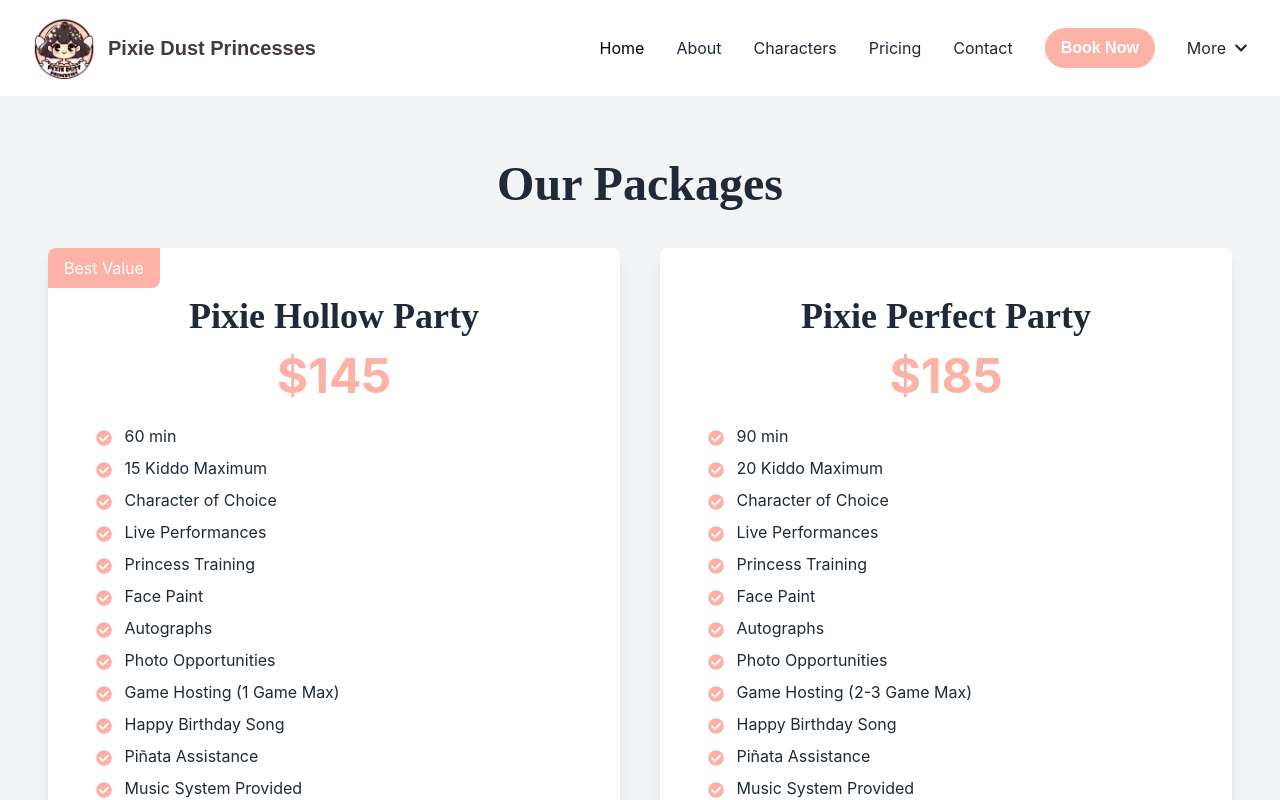
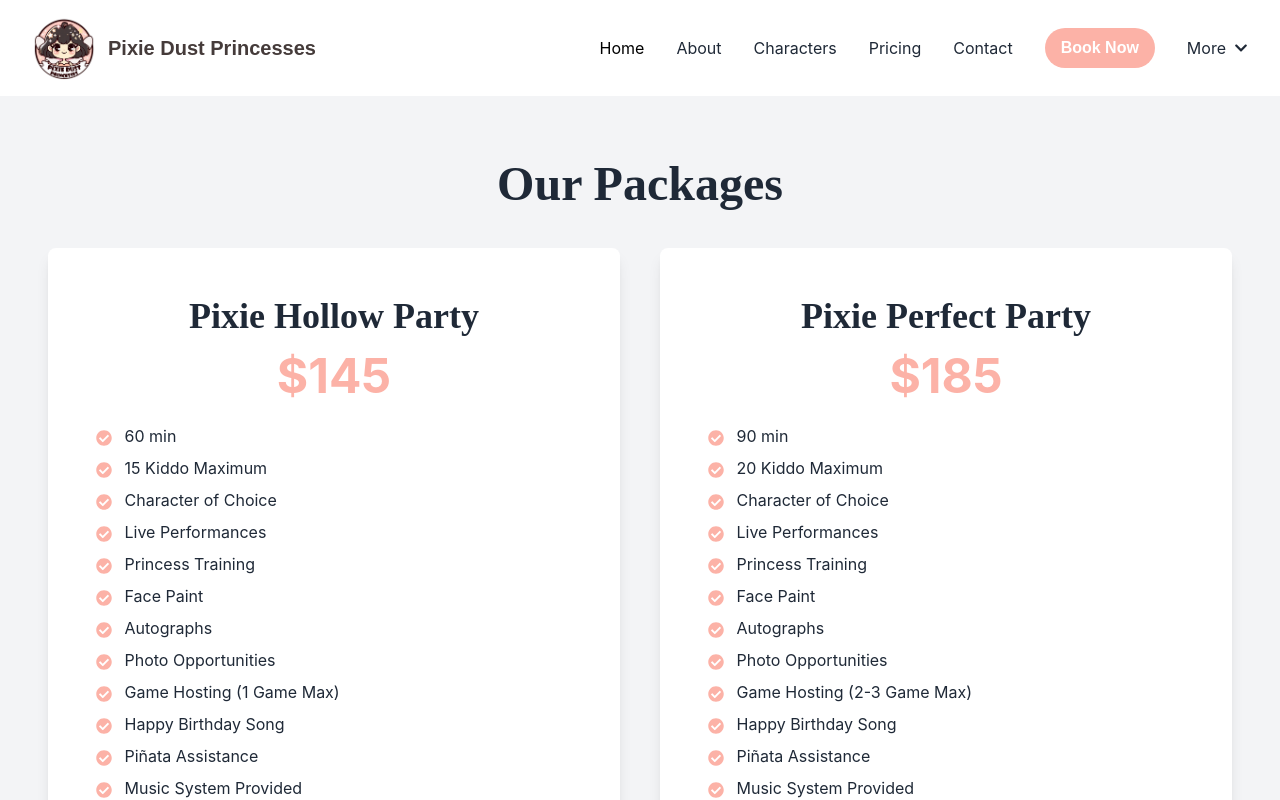
Before and after one commit to MigCastro/princess-party, a React (Create React App) app: page /pricing in a window 1280 px wide. Shown: the top 800 px of the page. Built offline with nearby package versions, Linux system fonts and the light colour scheme.

Commit message:
Remove "Best Value" label from Pixie Hollow Package in PricingPage

```diff
--- a/src/pages/PricingPage.js
+++ b/src/pages/PricingPage.js
@@ -19,7 +19,7 @@ const PricingPage = () => {
           {/* Pixie Hallow Package */}
           <div className="relative bg-white p-12 rounded-lg shadow-lg hover:shadow-xl transform hover:scale-105 transition duration-300 ease-in-out flex flex-col justify-between">
             <div>
-              <div className="absolute top-0 left-0 bg-primary text-white px-4 py-2 rounded-br-lg rounded-tl-lg">Best Value</div>
+              {/* <div className="absolute top-0 left-0 bg-primary text-white px-4 py-2 rounded-br-lg rounded-tl-lg">Best Value</div> */}
               <h3 className="text-4xl font-bold text-dark mb-4" style={{ fontFamily: 'Montserrat' }}>Pixie Hollow Party</h3>
               <p className="text-5xl font-bold text-primary mb-6">$145</p>
               <ul className="text-left space-y-2 text-dark">
```
